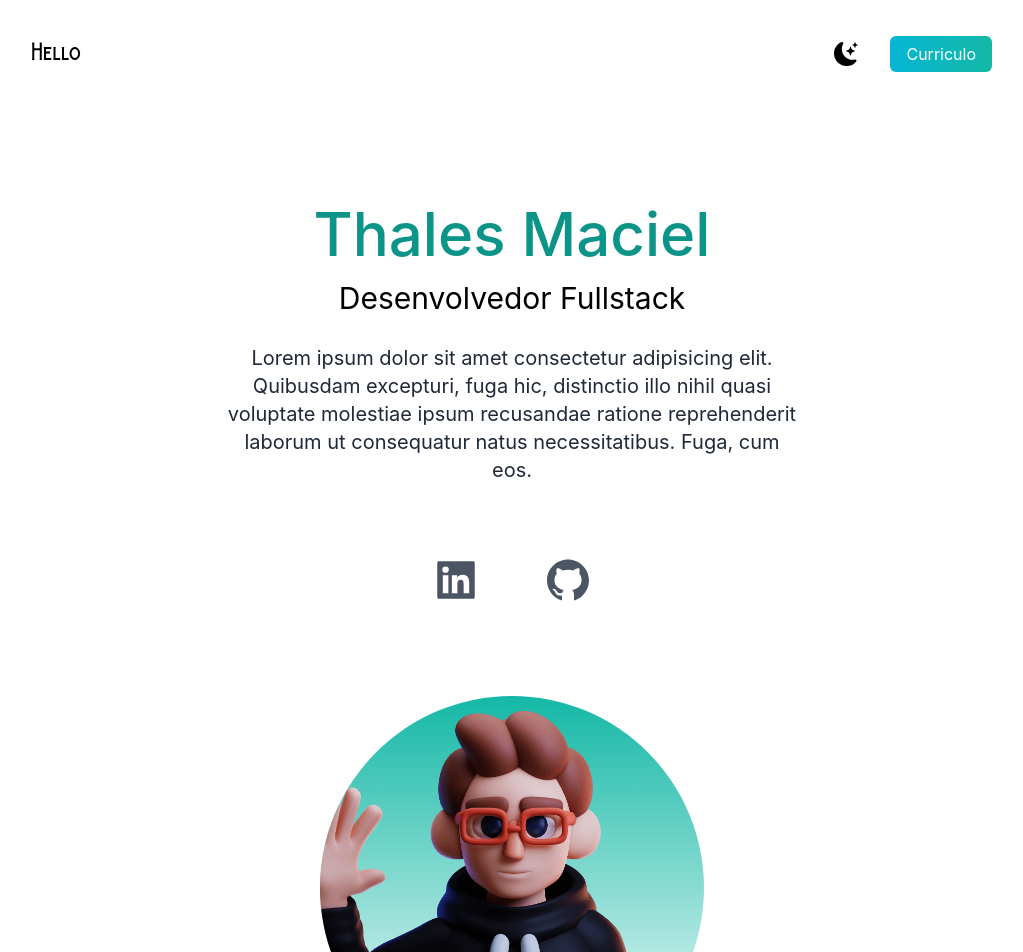
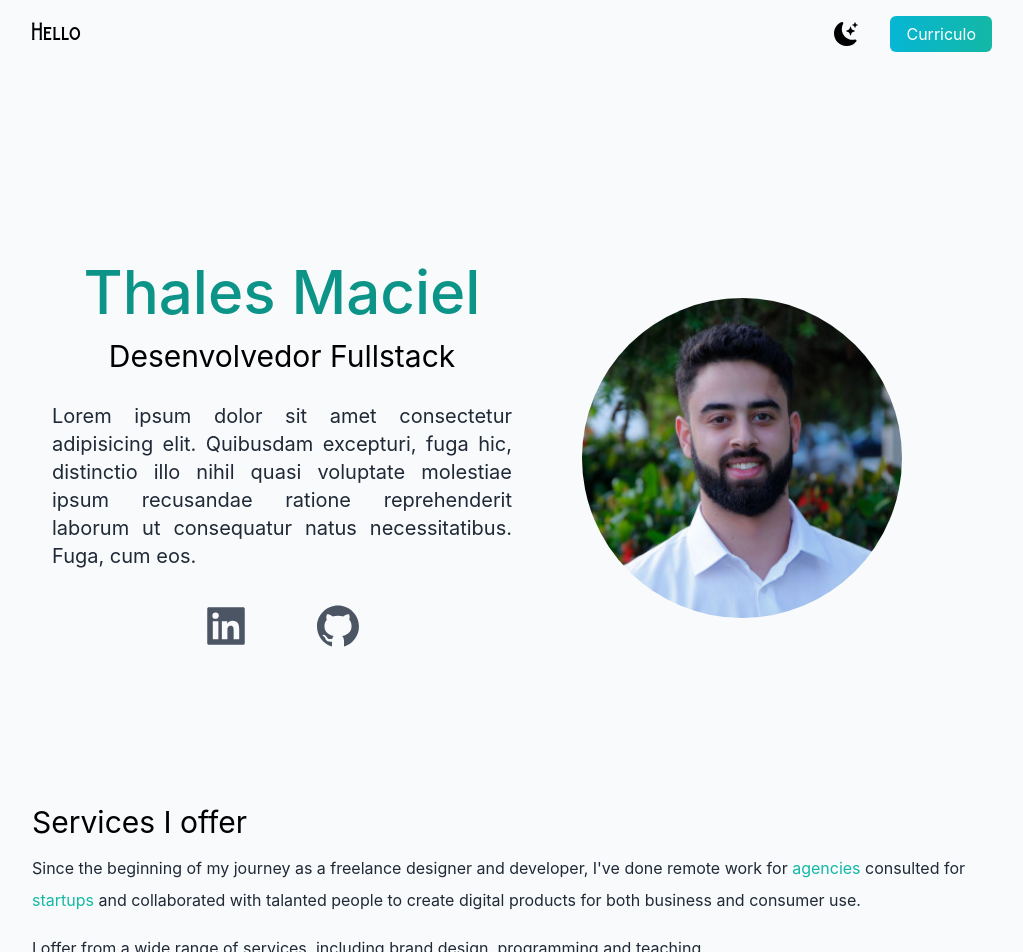
Before and after one commit to thalesmsm/portfolio, a Next.js app: page / in a window 1280 px wide. Shown: the top 952 px of the page, without its empty margins (128-1151 px from the left). Built offline with nearby package versions, Linux system fonts and the light colour scheme.

Commit message:
muda alguns estilos

```diff
--- a/pages/index.js
+++ b/pages/index.js
@@ -1,8 +1,8 @@
 import Head from 'next/head';
-import {BsFillMoonStarsFill } from 'react-icons/bs';
+import {BsFillMoonStarsFill, BsSunFill } from 'react-icons/bs';
 import {AiFillLinkedin, AiFillGithub} from 'react-icons/ai';
 import Image from 'next/image';
-import deved from '../public/dev-ed-wave.png';
+import deved from '../public/perfil.jpg';
 import code from "../public/code.png";
 import web1 from "../public/web1.png";
 import web2 from "../public/web2.png";
@@ -19,45 +19,54 @@ export default function Home() {
         <link rel="icon" href="/favicon.ico" />
       </Head>
 
-      <main className='bg-white px-10  md:px-20 lg:px-40 dark:bg-gray-900'>
-        <section className='min-h-screen'>
-          <nav className='py-10 mb-12 flex justify-between'>
+      <main className='bg-gray-50 px-10  md:px-20 lg:px-40 dark:bg-gray-900'>
+        <section className='min-h-screen lg:flex lg:flex-col lg:justify-between'>
+          <nav className='py-5 mb-12 flex justify-between'>
             <h1 className='text-xl font-burtons dark:text-gray-200'>Hello</h1>
             <ul className='flex items-center'>
               <li>
+                {!darkMode ?
                 <BsFillMoonStarsFill
-                onClick={() => setDarkMode(!darkMode)}
+                onClick={() => setDarkMode(true)}
                 className='cursor-pointer text-2xl'
+                /> :
+                <BsSunFill
+                onClick={() => setDarkMode(false)}
+                className='cursor-pointer text-2xl text-yellow-300'
                 />
+                }
               </li>
               <li>
                 <a className='bg-gradient-to-r from-cyan-500 to-teal-500 text-white px-4 py-2 rounded-md ml-8' href="#">Curriculo</a>
               </li>
             </ul>
           </nav>
-          <div className='text-center p-10'>
+          <div className='text-center p-5 lg:flex lg:items-center lg:justify-between'>
+            <div className='lg:w-1/2'>
               <h2 className='text-5xl py-2 text-teal-600 font-medium md:text-6xl'>
                 Thales Maciel
               </h2>
               <h3 className='text-2xl py-2 md:text-3xl dark:text-gray-200'>
                 Desenvolvedor Fullstack
               </h3>
-            <p className='text-md py-5 leading-8 text-gray-800 md:text-xl max-w-xl mx-auto dark:text-gray-200'>
+              <p className='text-md text-justify py-5 leading-8 text-gray-800 md:text-xl max-w-3xl mx-auto dark:text-gray-200'>
                 Lorem ipsum dolor sit amet consectetur adipisicing elit. Quibusdam excepturi, fuga hic, distinctio illo nihil quasi voluptate molestiae ipsum recusandae ratione reprehenderit laborum ut consequatur natus necessitatibus. Fuga, cum eos.
               </p>
-          </div>
               <div className='text-5xl flex justify-center gap-16 py-3 text-gray-600 dark:text-gray-200'>
                 <AiFillLinkedin />
                 <AiFillGithub />
               </div>
-          <div className='relative mx-auto bg-gradient-to-b from-teal-500 rounded-full w-80 h-80 mt-20 overflow-hidden md:h-96 md:w-96'>
+            </div>
+            <div className='relative mx-auto rounded-full w-80 h-80 overflow-hidden md:h-80 md:w-80'>
               <Image src={deved} alt='deved' layout='fill' objectFit='cover'/>
             </div>
+          </div>
+          <div className='w-16'></div>
         </section>
 
-        <section>
+        <section className='min-h-screen'>
           <div>
-            <h3 className='text-3xl py-1'>
+            <h3 className='text-3xl py-1 dark:text-gray-200'>
               Services I offer
             </h3>
             <p className='text-md py-2 leading-8 text-gray-800 dark:text-gray-200'>
@@ -79,7 +88,7 @@ export default function Home() {
             {/* CRIAR COMPONENTE PARA CARDS */}
 
 
-            <div className='flex flex-col items-center text-center shadow-lg p-10 rounded-xl my-10 dark:text-gray-200'>
+            <div className='flex flex-col items-center text-center shadow-lg p-10 rounded-xl my-10 dark:bg-gray-200'>
               <Image src={code} alt='design' width={100} height={100}/>
               <h3 className='text-lg font-medium pt-8 pb-2'>JavaScript</h3>
               <p className='py-2'>
@@ -91,7 +100,7 @@ export default function Home() {
               <p className='text-gray-800 py-1 dark:text-gray-200'>Node.js</p>
             </div>
 
-            <div className='flex flex-col items-center text-center shadow-lg p-10 rounded-xl my-10 dark:text-gray-200'>
+            <div className='flex flex-col items-center text-center shadow-lg p-10 rounded-xl my-10 dark:bg-gray-200'>
               <Image src={code} alt='design' width={100} height={100}/>
               <h3 className='text-lg font-medium pt-8 pb-2'>JavaScript</h3>
               <p className='py-2'>
@@ -103,7 +112,7 @@ export default function Home() {
               <p className='text-gray-800 py-1 dark:text-gray-200'>Node.js</p>
             </div>
 
-            <div className='flex flex-col items-center text-center shadow-lg p-10 rounded-xl my-10 dark:text-gray-200'>
+            <div className='flex flex-col items-center text-center shadow-lg p-10 rounded-xl my-10 dark:bg-gray-200'>
               <Image src={code} alt='design' width={100} height={100}/>
               <h3 className='text-lg font-medium pt-8 pb-2'>JavaScript</h3>
               <p className='py-2'>
@@ -115,7 +124,7 @@ export default function Home() {
               <p className='text-gray-800 py-1 dark:text-gray-200'>Node.js</p>
             </div>
 
-            <div className='flex flex-col items-center text-center shadow-lg p-10 rounded-xl my-10 dark:text-gray-200'>
+            <div className='flex flex-col items-center text-center shadow-lg p-10 rounded-xl my-10 dark:bg-gray-200'>
               <Image src={code} alt='design' width={100} height={100}/>
               <h3 className='text-lg font-medium pt-8 pb-2'>JavaScript</h3>
               <p className='py-2'>
```
Lines whose indentation alone changed are shown as unchanged.
